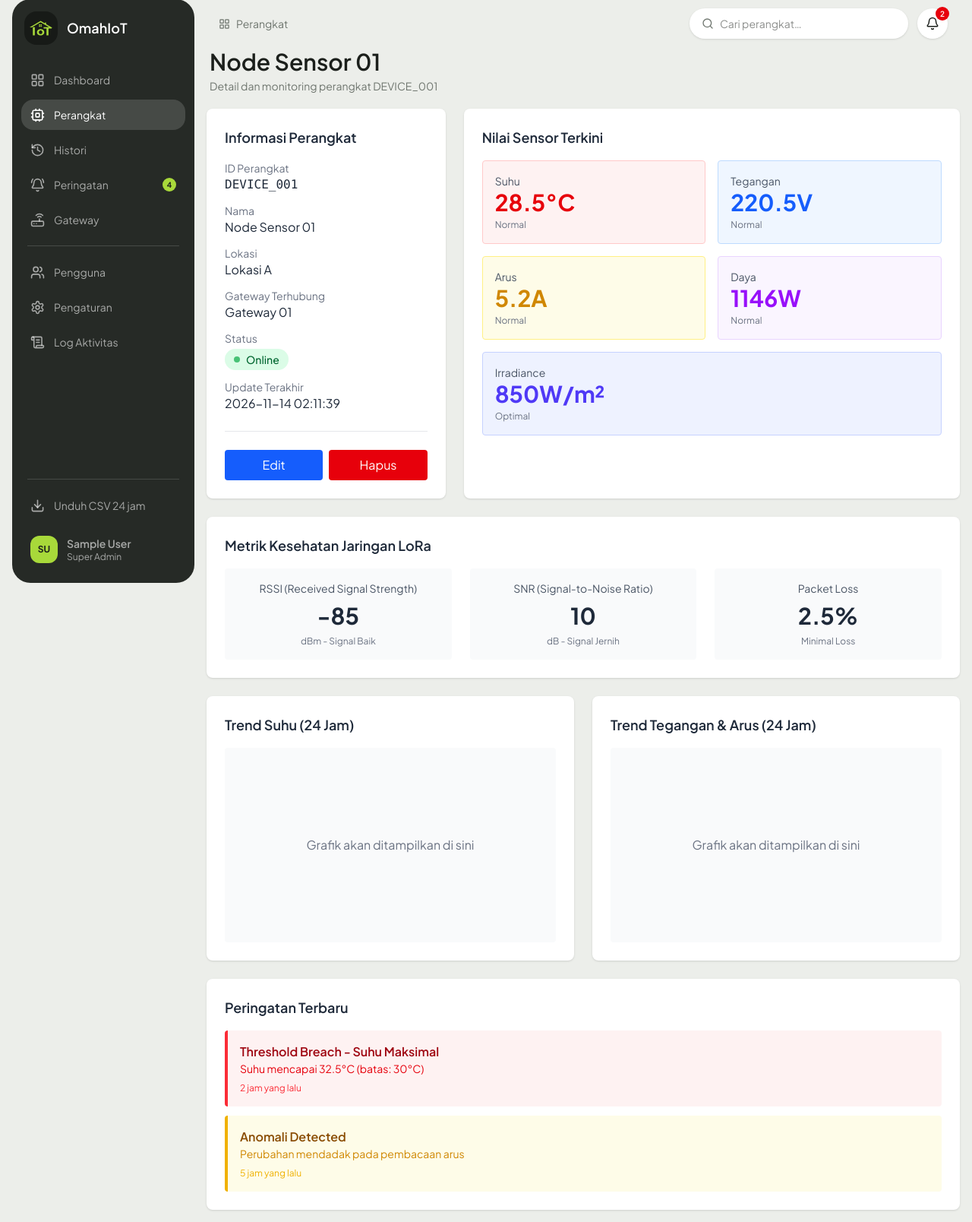
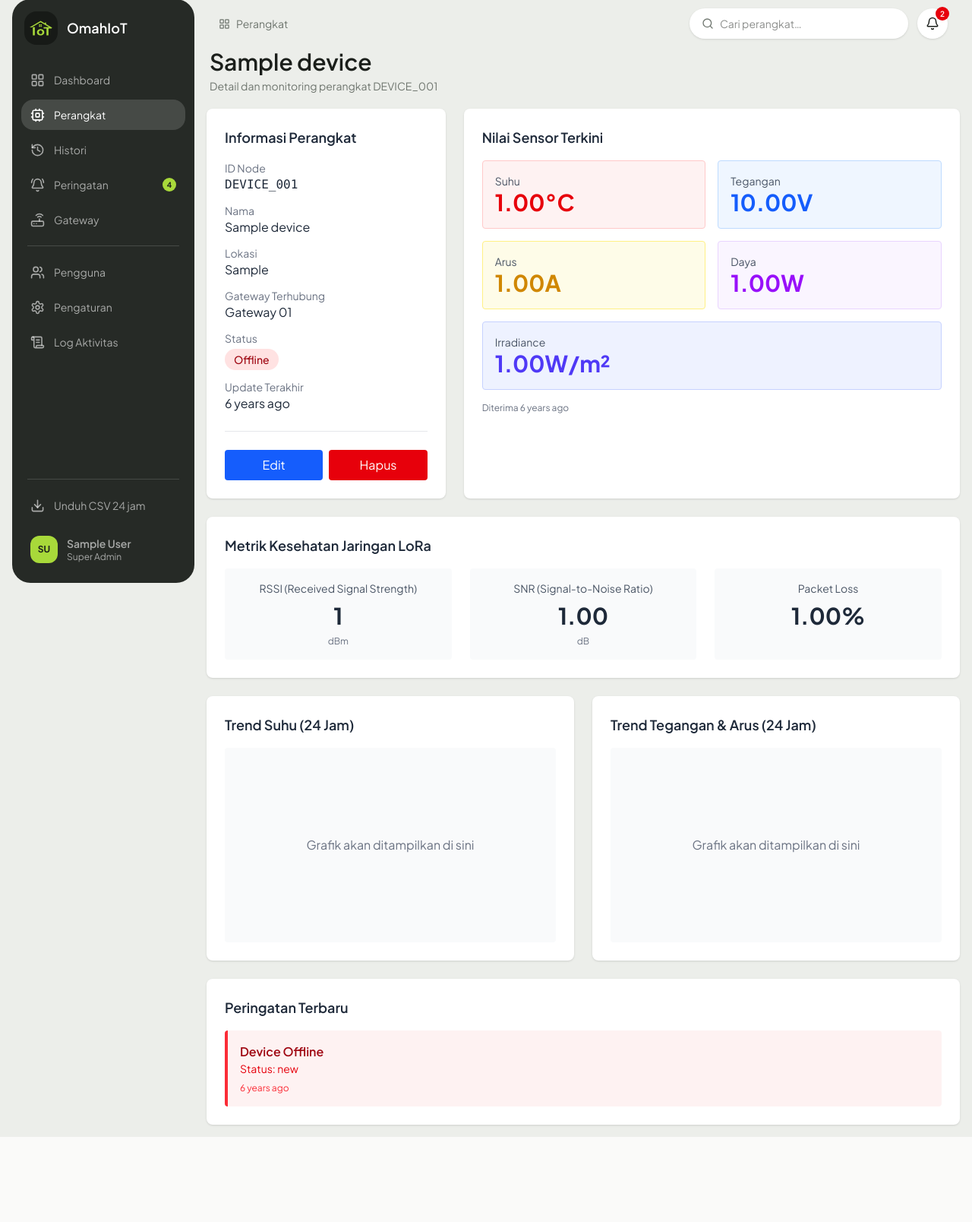
Before and after one commit to bayu3prayitno/dashboard_plts, a Laravel app: page /devices/1 in a window 1280 px wide. Shown: the part 17-1625 px from the top of the page at 76% size. After the commit the page ends 1513 px from the top, so only its background shows below. Run offline with Laravel 12, Linux system fonts and the light colour scheme; a user stored in the database is signed in; data comes from the database, SQL or seed files in the repository; tables that the repository leaves empty hold one stand-in row (values such as "Sample post"); style sheets or scripts are compiled from the project's sources.

Commit message:
add menu device

```diff
--- a/app/Http/Controllers/DeviceController.php
+++ b/app/Http/Controllers/DeviceController.php
@@ -2,99 +2,101 @@
 
 namespace App\Http\Controllers;
 
+use App\Models\ActivityLog;
+use App\Models\Device;
+use App\Models\Gateway;
+use Illuminate\Database\QueryException;
+use Illuminate\Http\JsonResponse;
+use Illuminate\Http\RedirectResponse;
+use Illuminate\Http\Request;
 use Illuminate\View\View;
-use Illuminate\Http\JsonResponse;
 
 class DeviceController extends Controller
 {
     public function index(): View
     {
-        $devices = [
-            [
-                'id' => 1,
-                'name' => 'Node Sensor 01',
-                'location' => 'Lokasi A',
-                'gateway' => 'Gateway 01',
-                'status' => 'online',
-                'last_update' => '2 menit lalu',
-            ],
-            [
-                'id' => 2,
-                'name' => 'Node Sensor 02',
-                'location' => 'Lokasi B',
-                'gateway' => 'Gateway 01',
-                'status' => 'online',
-                'last_update' => '5 menit lalu',
-            ],
-            [
-                'id' => 3,
-                'name' => 'Node Sensor 03',
-                'location' => 'Lokasi C',
-                'gateway' => 'Gateway 02',
-                'status' => 'offline',
-                'last_update' => '35 menit lalu',
-            ],
-        ];
+        $devices = Device::with('gateway')->orderBy('node_id')->paginate(10);
 
         return view('dashboard.devices.index', ['devices' => $devices]);
     }
 
-    public function show(int $id): View
+    public function show(Device $device): View
     {
-        $device = [
-            'id' => $id,
-            'name' => 'Node Sensor 01',
-            'location' => 'Lokasi A',
-            'gateway' => 'Gateway 01',
-            'status' => 'online',
-            'device_id' => 'DEVICE_001',
-            'sensor_data' => [
-                'temperature' => 28.5,
-                'voltage' => 220.5,
-                'current' => 5.2,
-                'power' => 1146.0,
-                'irradiance' => 850.0,
-            ],
-            'network_metrics' => [
-                'rssi' => -85,
-                'snr' => 10,
-                'packet_loss' => 2.5,
-            ],
-            'last_update' => now()->format('Y-m-d H:i:s'),
-        ];
-
-        return view('dashboard.devices.show', ['device' => $device]);
+        return view('dashboard.devices.show', [
+            'device' => $device->load('gateway'),
+            'latest' => $device->measurements()->latest('recorded_at')->first(),
+            'alerts' => $device->alerts()->latest('triggered_at')->limit(5)->get(),
+        ]);
     }
 
     public function create(): View
     {
-        return view('dashboard.devices.create');
+        return view('dashboard.devices.create', ['gateways' => Gateway::orderBy('name')->get()]);
     }
 
-    public function store(): JsonResponse
+    public function store(Request $request): RedirectResponse
     {
-        return response()->json(['success' => true, 'message' => 'Device created successfully']);
+        $data = $request->validate($this->rules());
+        $data['is_active'] = true;
+
+        $device = Device::create($data);
+        ActivityLog::record($request->user()?->id, 'device.created', $device, null, $device->getAttributes());
+
+        return redirect()->route('devices.index')->with('success', 'Perangkat berhasil ditambahkan.');
     }
 
-    public function edit(int $id): View
+    public function edit(Device $device): View
     {
-        $device = [
-            'id' => $id,
-            'name' => 'Node Sensor 01',
-            'location' => 'Lokasi A',
-            'gateway' => 'Gateway 01',
-        ];
-
-        return view('dashboard.devices.edit', ['device' => $device]);
+        return view('dashboard.devices.edit', [
+            'device' => $device,
+            'gateways' => Gateway::orderBy('name')->get(),
+        ]);
     }
 
-    public function update(int $id): JsonResponse
+    public function update(Request $request, Device $device): RedirectResponse
     {
-        return response()->json(['success' => true, 'message' => 'Device updated successfully']);
+        $data = $request->validate($this->rules() + [
+            'status' => ['required', 'in:active,inactive'],
+        ]);
+
+        $before = $device->getAttributes();
+
+        $payload = collect($data)->except('status')->all();
+        $payload['is_active'] = $data['status'] === 'active';
+        $device->update($payload);
+
+        ActivityLog::record($request->user()?->id, 'device.updated', $device, $before, $device->getAttributes());
+
+        return redirect()->route('devices.index')->with('success', 'Perangkat berhasil diperbarui.');
     }
 
-    public function delete(int $id): JsonResponse
+    public function delete(Request $request, Device $device): JsonResponse
     {
-        return response()->json(['success' => true, 'message' => 'Device deleted successfully']);
+        $snapshot = $device->getAttributes();
+
+        try {
+            $device->delete();
+        } catch (QueryException) {
+            // Perangkat yang sudah punya data (measurements, alerts, thresholds) tidak boleh dihapus
+            return response()->json([
+                'success' => false,
+                'message' => 'Perangkat tidak dapat dihapus karena sudah memiliki riwayat data. Nonaktifkan perangkat saja.',
+            ], 409);
+        }
+
+        ActivityLog::record($request->user()?->id, 'device.deleted', $device, $snapshot, null);
+
+        return response()->json(['success' => true, 'message' => 'Perangkat berhasil dihapus.']);
+    }
+
+    /** @return array<string, array<int, string>> */
+    private function rules(): array
+    {
+        return [
+            'gateway_id' => ['required', 'integer', 'exists:gateways,id'],
+            'node_id' => ['required', 'integer', 'min:1'],
+            'name' => ['required', 'string', 'max:255'],
+            'location' => ['required', 'string', 'max:255'],
+        ];
     }
 }
--- a/app/Models/Device.php
+++ b/app/Models/Device.php
@@ -10,6 +10,15 @@ use Illuminate\Database\Eloquent\Model;
 #[Fillable(['gateway_id', 'node_id', 'name', 'location', 'is_active', 'last_seen_at'])]
 class Device extends Model
 {
+    public const STATUS_ONLINE = 'online';
+
+    public const STATUS_OFFLINE = 'offline';
+
+    public const STATUS_INACTIVE = 'nonaktif';
+
+    /** Default timeout offline (PRD 5.1: minimal 10–15 menit). */
+    public const DEFAULT_OFFLINE_TIMEOUT_MINUTES = 15;
+
     /**
      * Get the attributes that should be cast.
      *
@@ -21,6 +30,28 @@ class Device extends Model
             'is_active' => 'boolean',
             'last_seen_at' => 'datetime',
         ];
+    }
+
+    /** Timeout offline dalam menit, dari tabel settings (key: offline_timeout_minutes). */
+    public static function offlineTimeoutMinutes(): int
+    {
+        $value = Setting::find('offline_timeout_minutes')?->value;
+
+        return is_numeric($value) ? (int) $value : self::DEFAULT_OFFLINE_TIMEOUT_MINUTES;
+    }
+
+    /** Status untuk tampilan: nonaktif, online, atau offline (dihitung dari last_seen_at). */
+    public function status(): string
+    {
+        if (! $this->is_active) {
+            return self::STATUS_INACTIVE;
+        }
+
+        if ($this->last_seen_at === null || $this->last_seen_at->lt(now()->subMinutes(self::offlineTimeoutMinutes()))) {
+            return self::STATUS_OFFLINE;
+        }
+
+        return self::STATUS_ONLINE;
     }
 
     public function gateway(): BelongsTo
--- a/resources/views/dashboard/devices/show.blade.php
+++ b/resources/views/dashboard/devices/show.blade.php
@@ -1,10 +1,11 @@
 @extends('layouts.app')
 
 @section('title', 'Detail Perangkat - IoT Dashboard')
-@section('page-title', $device['name'])
-@section('page-subtitle', 'Detail dan monitoring perangkat ' . $device['device_id'])
+@section('page-title', $device->name)
+@section('page-subtitle', 'Detail dan monitoring perangkat DEVICE_' . str_pad($device->node_id, 3, '0', STR_PAD_LEFT))
 
 @section('content')
+@php $status = $device->status(); @endphp
 <div class="space-y-6">
     <!-- Device Information -->
     <div class="grid grid-cols-1 lg:grid-cols-3 gap-6">
@@ -13,36 +14,36 @@
             <h3 class="text-lg font-semibold text-gray-800 mb-4">Informasi Perangkat</h3>
             <div class="space-y-3">
                 <div>
-                    <p class="text-gray-500 text-sm">ID Perangkat</p>
-                    <p class="font-mono text-gray-800">{{ $device['device_id'] }}</p>
+                    <p class="text-gray-500 text-sm">ID Node</p>
+                    <p class="font-mono text-gray-800">DEVICE_{{ str_pad($device->node_id, 3, '0', STR_PAD_LEFT) }}</p>
                 </div>
                 <div>
                     <p class="text-gray-500 text-sm">Nama</p>
-                    <p class="text-gray-800">{{ $device['name'] }}</p>
+                    <p class="text-gray-800">{{ $device->name }}</p>
                 </div>
                 <div>
                     <p class="text-gray-500 text-sm">Lokasi</p>
-                    <p class="text-gray-800">{{ $device['location'] }}</p>
+                    <p class="text-gray-800">{{ $device->location }}</p>
                 </div>
                 <div>
                     <p class="text-gray-500 text-sm">Gateway Terhubung</p>
-                    <p class="text-gray-800">{{ $device['gateway'] }}</p>
+                    <p class="text-gray-800">{{ $device->gateway?->name ?? '-' }}</p>
                 </div>
                 <div>
                     <p class="text-gray-500 text-sm">Status</p>
-                    <span class="inline-flex items-center px-3 py-1 rounded-full text-sm font-medium bg-green-100 text-green-800 mt-1">
-                        <span class="inline-block w-2 h-2 bg-green-600 rounded-full mr-2 animate-pulse"></span>
-                        {{ ucfirst($device['status']) }}
+                    <span class="inline-flex items-center px-3 py-1 rounded-full text-sm font-medium mt-1
+                        {{ $status === 'online' ? 'bg-green-100 text-green-800' : ($status === 'offline' ? 'bg-red-100 text-red-800' : 'bg-gray-100 text-gray-800') }}">
+                        {{ ucfirst($status) }}
                     </span>
                 </div>
                 <div>
                     <p class="text-gray-500 text-sm">Update Terakhir</p>
-                    <p class="text-gray-800">{{ $device['last_update'] }}</p>
+                    <p class="text-gray-800">{{ $device->last_seen_at?->diffForHumans() ?? 'Belum ada data' }}</p>
                 </div>
             </div>
             <div class="mt-6 pt-6 border-t border-gray-200 flex gap-2">
-                <a href="{{ route('devices.edit', $device['id']) }}" class="flex-1 bg-blue-600 text-white px-4 py-2 rounded hover:bg-blue-700 text-center">Edit</a>
-                <button onclick="deleteDevice()" class="flex-1 bg-red-600 text-white px-4 py-2 rounded hover:bg-red-700">Hapus</button>
+                <a href="{{ route('devices.edit', $device) }}" class="flex-1 bg-blue-600 text-white px-4 py-2 rounded hover:bg-blue-700 text-center">Edit</a>
+                <button onclick="deleteDevice({{ $device->id }})" class="flex-1 bg-red-600 text-white px-4 py-2 rounded hover:bg-red-700">Hapus</button>
             </div>
         </div>
 
@@ -52,30 +53,28 @@
             <div class="grid grid-cols-2 gap-4">
                 <div class="p-4 bg-red-50 rounded border border-red-200">
                     <p class="text-gray-600 text-sm">Suhu</p>
-                    <p class="text-3xl font-bold text-red-600">{{ $device['sensor_data']['temperature'] }}°C</p>
-                    <p class="text-xs text-gray-500 mt-1">Normal</p>
+                    <p class="text-3xl font-bold text-red-600">{{ $latest?->temperature ?? '-' }}°C</p>
                 </div>
                 <div class="p-4 bg-blue-50 rounded border border-blue-200">
                     <p class="text-gray-600 text-sm">Tegangan</p>
-                    <p class="text-3xl font-bold text-blue-600">{{ $device['sensor_data']['voltage'] }}V</p>
-                    <p class="text-xs text-gray-500 mt-1">Normal</p>
+                    <p class="text-3xl font-bold text-blue-600">{{ $latest?->voltage ?? '-' }}V</p>
                 </div>
                 <div class="p-4 bg-yellow-50 rounded border border-yellow-200">
                     <p class="text-gray-600 text-sm">Arus</p>
-                    <p class="text-3xl font-bold text-yellow-600">{{ $device['sensor_data']['current'] }}A</p>
-                    <p class="text-xs text-gray-500 mt-1">Normal</p>
+                    <p class="text-3xl font-bold text-yellow-600">{{ $latest?->current ?? '-' }}A</p>
                 </div>
                 <div class="p-4 bg-purple-50 rounded border border-purple-200">
                     <p class="text-gray-600 text-sm">Daya</p>
-                    <p class="text-3xl font-bold text-purple-600">{{ $device['sensor_data']['power'] }}W</p>
-                    <p class="text-xs text-gray-500 mt-1">Normal</p>
+                    <p class="text-3xl font-bold text-purple-600">{{ $latest?->power ?? '-' }}W</p>
                 </div>
                 <div class="p-4 bg-indigo-50 rounded border border-indigo-200 col-span-2">
                     <p class="text-gray-600 text-sm">Irradiance</p>
-                    <p class="text-3xl font-bold text-indigo-600">{{ $device['sensor_data']['irradiance'] }}W/m²</p>
-                    <p class="text-xs text-gray-500 mt-1">Optimal</p>
+                    <p class="text-3xl font-bold text-indigo-600">{{ $latest?->irradiance ?? '-' }}W/m²</p>
                 </div>
             </div>
+            @if($latest)
+                <p class="text-xs text-gray-500 mt-4">Diterima {{ $latest->recorded_at->diffForHumans() }}</p>
+            @endif
         </div>
     </div>
 
@@ -86,38 +85,34 @@
             <div class="p-4 bg-gray-50 rounded">
                 <div class="text-center">
                     <p class="text-gray-600 text-sm mb-2">RSSI (Received Signal Strength)</p>
-                    <p class="text-3xl font-bold text-gray-800">{{ $device['network_metrics']['rssi'] }}</p>
-                    <p class="text-xs text-gray-500 mt-2">dBm - Signal Baik</p>
+                    <p class="text-3xl font-bold text-gray-800">{{ $latest?->rssi ?? '-' }}</p>
+                    <p class="text-xs text-gray-500 mt-2">dBm</p>
                 </div>
             </div>
             <div class="p-4 bg-gray-50 rounded">
                 <div class="text-center">
                     <p class="text-gray-600 text-sm mb-2">SNR (Signal-to-Noise Ratio)</p>
-                    <p class="text-3xl font-bold text-gray-800">{{ $device['network_metrics']['snr'] }}</p>
-                    <p class="text-xs text-gray-500 mt-2">dB - Signal Jernih</p>
+                    <p class="text-3xl font-bold text-gray-800">{{ $latest?->snr ?? '-' }}</p>
+                    <p class="text-xs text-gray-500 mt-2">dB</p>
                 </div>
             </div>
             <div class="p-4 bg-gray-50 rounded">
                 <div class="text-center">
                     <p class="text-gray-600 text-sm mb-2">Packet Loss</p>
-                    <p class="text-3xl font-bold text-gray-800">{{ $device['network_metrics']['packet_loss'] }}%</p>
-                    <p class="text-xs text-gray-500 mt-2">Minimal Loss</p>
+                    <p class="text-3xl font-bold text-gray-800">{{ $latest?->packet_loss ?? '-' }}%</p>
                 </div>
             </div>
         </div>
     </div>
 
-    <!-- Historical Data Charts -->
+    <!-- Historical Data Charts (belum dihubungkan ke data) -->
     <div class="grid grid-cols-1 lg:grid-cols-2 gap-6">
-        <!-- Temperature Chart -->
         <div class="bg-white rounded-lg shadow p-6">
             <h3 class="text-lg font-semibold text-gray-800 mb-4">Trend Suhu (24 Jam)</h3>
             <div class="h-64 bg-gray-50 rounded flex items-center justify-center">
                 <p class="text-gray-500">Grafik akan ditampilkan di sini</p>
             </div>
         </div>
-
-        <!-- Voltage & Current Chart -->
         <div class="bg-white rounded-lg shadow p-6">
             <h3 class="text-lg font-semibold text-gray-800 mb-4">Trend Tegangan & Arus (24 Jam)</h3>
             <div class="h-64 bg-gray-50 rounded flex items-center justify-center">
@@ -130,26 +125,30 @@
     <div class="bg-white rounded-lg shadow p-6">
         <h3 class="text-lg font-semibold text-gray-800 mb-4">Peringatan Terbaru</h3>
         <div class="space-y-3">
-            <div class="p-4 border-l-4 border-red-500 bg-red-50 rounded">
-                <p class="font-semibold text-red-800">Threshold Breach - Suhu Maksimal</p>
-                <p class="text-sm text-red-600">Suhu mencapai 32.5°C (batas: 30°C)</p>
-                <p class="text-xs text-red-500 mt-2">2 jam yang lalu</p>
-            </div>
-            <div class="p-4 border-l-4 border-yellow-500 bg-yellow-50 rounded">
-                <p class="font-semibold text-yellow-800">Anomali Detected</p>
-                <p class="text-sm text-yellow-600">Perubahan mendadak pada pembacaan arus</p>
-                <p class="text-xs text-yellow-500 mt-2">5 jam yang lalu</p>
-            </div>
+            @forelse($alerts as $alert)
+                <div class="p-4 border-l-4 border-red-500 bg-red-50 rounded">
+                    <p class="font-semibold text-red-800">{{ $alert->alert_type === 'offline' ? 'Device Offline' : 'Threshold Breach' }}</p>
+                    <p class="text-sm text-red-600">Status: {{ $alert->status }}</p>
+                    <p class="text-xs text-red-500 mt-2">{{ $alert->triggered_at->diffForHumans() }}</p>
+                </div>
+            @empty
+                <p class="text-sm text-gray-500">Belum ada peringatan untuk perangkat ini.</p>
+            @endforelse
         </div>
     </div>
 </div>
 
 <script>
-function deleteDevice() {
-    if (confirm('Apakah Anda yakin ingin menghapus perangkat ini?')) {
-        // Implement delete logic
-        console.log('Delete device');
-    }
+async function deleteDevice(id) {
+    if (!confirm('Apakah Anda yakin ingin menghapus perangkat ini?')) return;
+
+    const res = await fetch(`/devices/${id}`, {
+        method: 'DELETE',
+        headers: { 'X-CSRF-TOKEN': '{{ csrf_token() }}', 'Accept': 'application/json' },
+    });
+    const data = await res.json();
+    showToast(data.message, data.success ? 'success' : 'error');
+    if (data.success) setTimeout(() => window.location.href = "{{ route('devices.index') }}", 1000);
 }
 </script>
 @endsection
--- a/resources/views/layouts/app.blade.php
+++ b/resources/views/layouts/app.blade.php
@@ -233,6 +233,63 @@
     document.addEventListener('click', (e) => { if (!notif.contains(e.target)) panel.classList.add('hidden'); });
 })();
 </script>
+{{-- Notifikasi toast (global): pesan flash dari server atau showToast() dari JavaScript --}}
+<div class="pointer-events-none fixed inset-x-0 top-5 z-[60] flex justify-center px-4 sm:inset-x-auto sm:right-6 sm:justify-end" aria-live="polite">
+    <div data-toast-box class="pointer-events-auto invisible flex w-full max-w-sm translate-y-2 items-start gap-3 rounded-2xl border bg-white p-4 opacity-0 shadow-xl shadow-black/10 transition-all duration-300">
+        <span data-toast-icon class="grid size-9 shrink-0 place-items-center rounded-full">
+            <svg class="size-5" viewBox="0 0 24 24" fill="none" stroke="currentColor" stroke-width="2.2" stroke-linecap="round" stroke-linejoin="round" aria-hidden="true"><path d="M5 13l4 4L19 7"/></svg>
+        </span>
+        <div class="min-w-0 flex-1">
+            <p data-toast-title class="text-sm font-semibold text-ink"></p>
+            <p data-toast-message class="mt-0.5 break-words text-sm text-muted"></p>
+        </div>
+        <button type="button" data-toast-close aria-label="Tutup" class="-m-1 rounded-full p-1 text-muted hover:bg-canvas hover:text-ink">
+            <svg class="size-4" viewBox="0 0 24 24" fill="none" stroke="currentColor" stroke-width="2.2" stroke-linecap="round" aria-hidden="true"><path d="M6 6l12 12M18 6L6 18"/></svg>
+        </button>
+    </div>
+</div>
+<script>
+(function () {
+    const box = document.querySelector('[data-toast-box]');
+    const icon = box.querySelector('[data-toast-icon]');
+    const title = box.querySelector('[data-toast-title]');
+    const message = box.querySelector('[data-toast-message]');
+    const tones = {
+        success: { border: 'border-emerald-200', icon: ['bg-emerald-100', 'text-emerald-700'], title: 'Berhasil' },
+        error: { border: 'border-red-200', icon: ['bg-red-100', 'text-red-700'], title: 'Gagal' },
+    };
+    const borders = ['border-emerald-200', 'border-red-200'];
+    const iconTones = ['bg-emerald-100', 'text-emerald-700', 'bg-red-100', 'text-red-700'];
+    let timer;
+
+    const hide = () => {
+        box.classList.remove('opacity-100', 'translate-y-0');
+        box.classList.add('opacity-0', 'translate-y-2', 'invisible');
+    };
+
+    window.showToast = (text, type = 'success') => {
+        const tone = tones[type] ?? tones.success;
+        box.classList.remove(...borders);
+        box.classList.add(tone.border);
+        icon.classList.remove(...iconTones);
+        icon.classList.add(...tone.icon);
+        title.textContent = tone.title;
+        message.textContent = text;
+        box.classList.remove('opacity-0', 'translate-y-2', 'invisible');
+        box.classList.add('opacity-100', 'translate-y-0');
+        clearTimeout(timer);
+        timer = setTimeout(hide, 4500);
+    };
+
+    box.querySelector('[data-toast-close]').addEventListener('click', hide);
+})();
+</script>
+@if(session('success'))
+<script>document.addEventListener('DOMContentLoaded', () => showToast(@json(session('success')), 'success'));</script>
+@endif
+@if(session('error'))
+<script>document.addEventListener('DOMContentLoaded', () => showToast(@json(session('error')), 'error'));</script>
+@endif
 @stack('scripts')
 </body>
 </html>
--- a/routes/web.php
+++ b/routes/web.php
@@ -37,10 +37,10 @@ Route::middleware('auth')->group(function () {
         Route::get('/', [DeviceController::class, 'index'])->name('index');
         Route::get('/create', [DeviceController::class, 'create'])->name('create');
         Route::post('/', [DeviceController::class, 'store'])->name('store');
-        Route::get('/{id}', [DeviceController::class, 'show'])->name('show');
-        Route::get('/{id}/edit', [DeviceController::class, 'edit'])->name('edit');
-        Route::put('/{id}', [DeviceController::class, 'update'])->name('update');
-        Route::delete('/{id}', [DeviceController::class, 'delete'])->name('delete');
+        Route::get('/{device}', [DeviceController::class, 'show'])->name('show');
+        Route::get('/{device}/edit', [DeviceController::class, 'edit'])->name('edit');
+        Route::put('/{device}', [DeviceController::class, 'update'])->name('update');
+        Route::delete('/{device}', [DeviceController::class, 'delete'])->name('delete');
     });
 
     // Alerts Management
@@ -62,7 +62,12 @@ Route::middleware('auth')->group(function () {
     // Gateway Management
     Route::prefix('gateway')->name('gateway.')->group(function () {
         Route::get('/', [GatewayController::class, 'index'])->name('index');
-        Route::get('/{id}', [GatewayController::class, 'show'])->name('show');
+        Route::get('/create', [GatewayController::class, 'create'])->name('create');
+        Route::post('/', [GatewayController::class, 'store'])->name('store');
+        Route::get('/{gateway}', [GatewayController::class, 'show'])->name('show');
+        Route::get('/{gateway}/edit', [GatewayController::class, 'edit'])->name('edit');
+        Route::put('/{gateway}', [GatewayController::class, 'update'])->name('update');
+        Route::delete('/{gateway}', [GatewayController::class, 'delete'])->name('delete');
     });
 
     // Settings
```
Also changed, not shown: app/Models/ActivityLog.php (+12 -0 lines), resources/views/dashboard/devices/create.blade.php (+17 -44 lines), resources/views/dashboard/devices/edit.blade.php (+19 -18 lines), resources/views/dashboard/devices/index.blade.php (+31 -20 lines).
